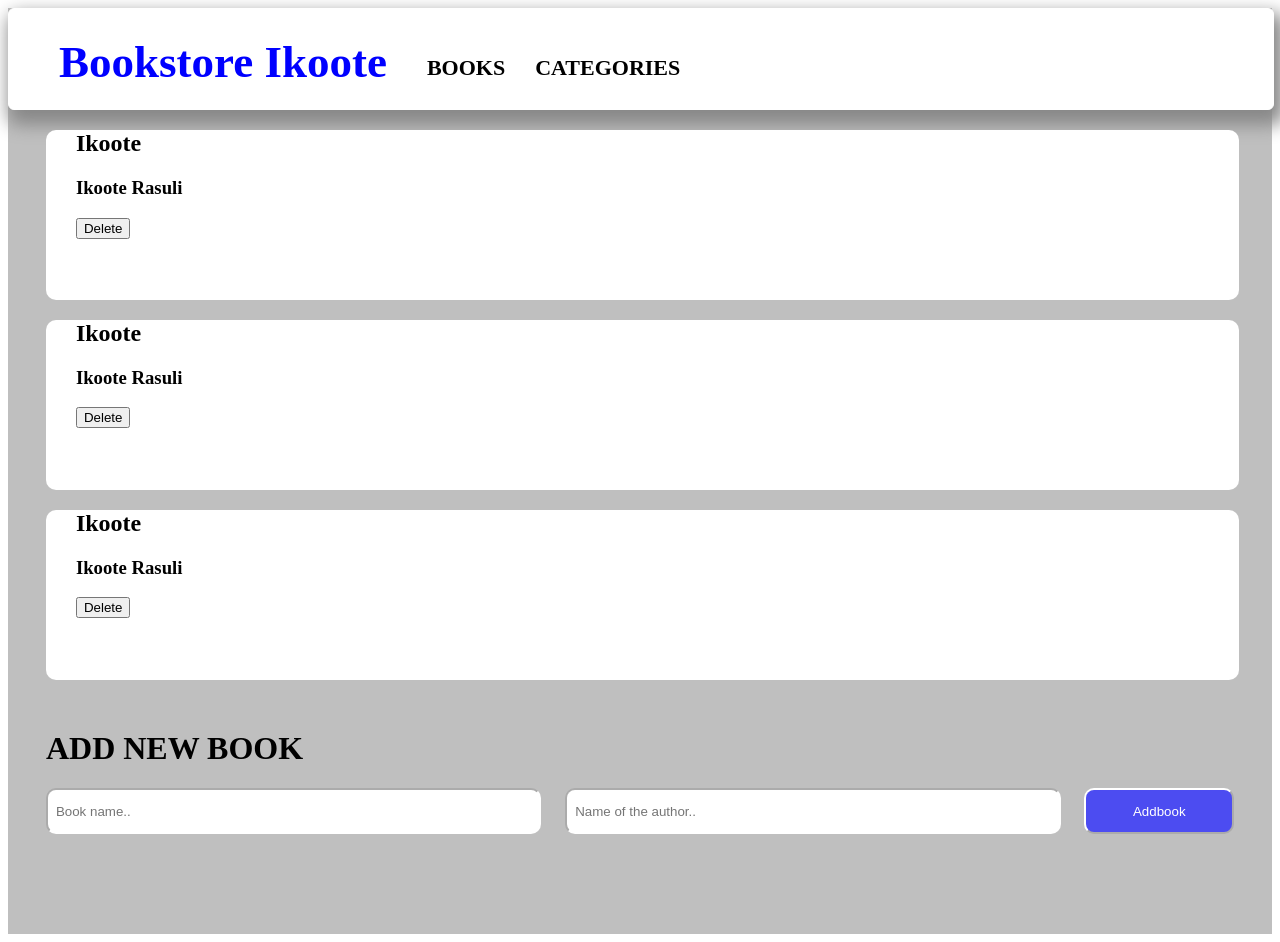
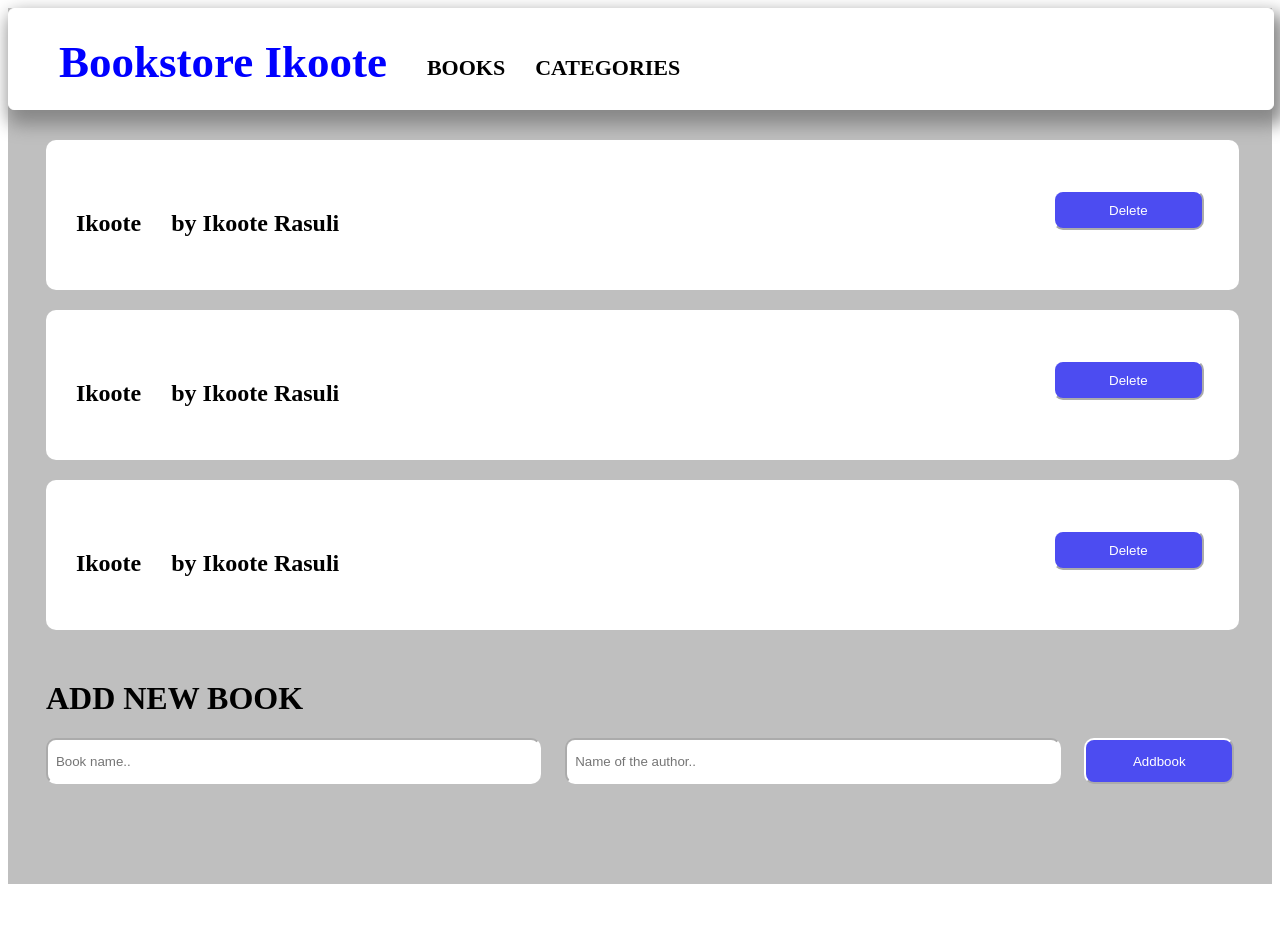
Before and after one commit to ikoote1/bookstore, a React (Create React App) app: page / in a window 1280 px wide. After the commit the page ends 892 px from the top, so only its background shows below. Built offline with nearby package versions, Linux system fonts and the light colour scheme.

Commit message:
Updated the bookstore code

```diff
--- a/src/components/Books.js
+++ b/src/components/Books.js
@@ -1,26 +1,24 @@
-// import { Form } from 'react-router-dom';
-
 const Books = () => (
   <div>
     <div className="books">
       <div className="book">
         <div>
           <h2>Ikoote</h2>
-          <h3>Ikoote Rasuli</h3>
+          <h2> by   Ikoote Rasuli</h2>
         </div>
         <button type="button">Delete</button>
       </div>
       <div className="book">
         <div>
           <h2>Ikoote</h2>
-          <h3>Ikoote Rasuli</h3>
+          <h2> by   Ikoote Rasuli</h2>
         </div>
         <button type="button">Delete</button>
       </div>
       <div className="book">
         <div>
           <h2>Ikoote</h2>
-          <h3>Ikoote Rasuli</h3>
+          <h2> by   Ikoote Rasuli</h2>
         </div>
         <button type="button">Delete</button>
       </div>
--- a/src/components/Categories.js
+++ b/src/components/Categories.js
@@ -1,5 +1,5 @@
 const Categories = () => (
-  <h1>ikoote</h1>
+  <button type="button" className="check">Check Status</button>
 );
 
 export default Categories;
--- a/src/index.css
+++ b/src/index.css
@@ -51,15 +51,36 @@
   position: relative;
   left: 3%;
   border-radius: 10px;
+  margin-top: 30px;
 }
 
 .book{
   width: 100%;
-  height: 150px;
-  padding-bottom: 20px;
+  height: 100px;
+  margin-bottom: 20px;
+  padding-top: 50px;
   border-radius: 10px;
   background-color: white;
   padding-left: 30px;
+  display: flex;
+  flex-direction: row;
+  gap: 24%;
+}
+
+.book>div{
+  width: 60%;
+  display: flex;
+  flex-direction: row;
+  gap: 30px;
+}
+
+.book>button{
+  border-radius: 10px;
+  border-color: white;
+  width: 13%;
+  height: 40px;
+  background-color: rgb(76, 76, 241);
+  color: white;
 }
 
 .form{
@@ -93,3 +114,15 @@ form>button{
   background-color: rgb(76, 76, 241);
   color: white;
 }
+
+/* categoriies */
+
+.check{
+  border-radius: 10px;
+  border-color: white;
+  width: 13%;
+  height: 40px;
+  background-color: rgb(76, 76, 241);
+  color: white;
+  margin: 50px 43%;
+}
```
Also changed, not shown: src/components/Form.js (+1 -12 lines). Lines whose indentation alone changed are shown as unchanged.
